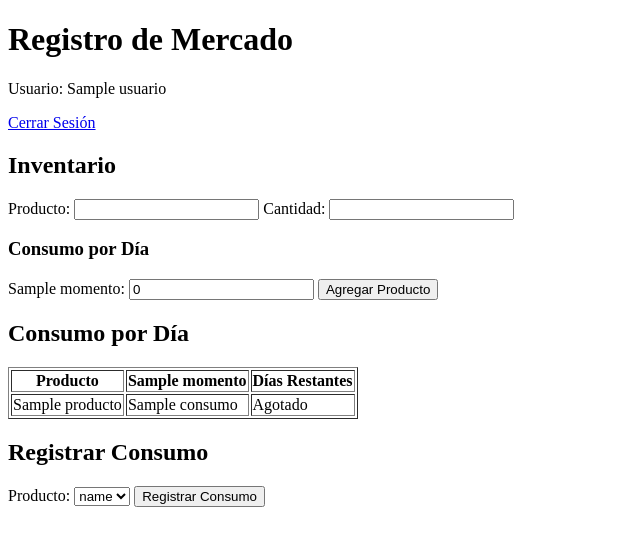
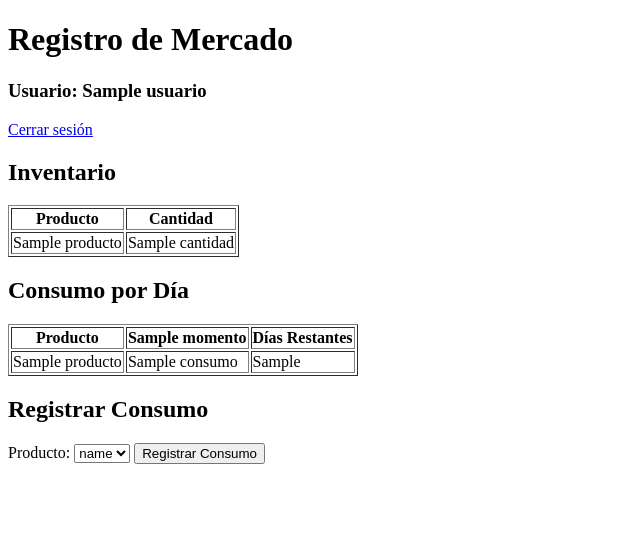
Before and after one commit to Aryamt22/registro-mercado, a Flask app: template templates/index.html in a window 1280 px wide. Shown: the top 546 px of the page, without its empty margins (0-640 px from the left). Run offline with Flask 3, Linux system fonts and the light colour scheme; the template is opened without the code that fills it: most values are stand-ins (such as "Sample title", 1, 10 or a date in 2020).

Commit message:
Update index.html

```diff
--- a/templates/index.html
+++ b/templates/index.html
@@ -7,32 +7,29 @@
 </head>
 <body>
     <h1>Registro de Mercado</h1>
-    <p>Usuario: {{ usuario }}</p>
-    <a href="{{ url_for('logout') }}">Cerrar Sesión</a>
+    <h3>Usuario: {{ usuario }}</h3>
+    <a href="{{ url_for('logout') }}">Cerrar sesión</a>
 
     <h2>Inventario</h2>
-    <form id="agregar-form">
-        <label for="producto">Producto:</label>
-        <input type="text" id="producto" name="producto" required>
-
-        <label for="cantidad">Cantidad:</label>
-        <input type="number" id="cantidad" name="cantidad" required>
-
-        <h3>Consumo por Día</h3>
-        {% for momento in momentos %}
-            <label for="{{ momento }}">{{ momento }}:</label>
-            <input type="number" id="{{ momento }}" name="{{ momento }}" value="0">
+    <table border="1">
+        <tr>
+            <th>Producto</th>
+            <th>Cantidad</th>
+        </tr>
+        {% for producto, data in inventario.items() %}
+        <tr>
+            <td>{{ producto }}</td>
+            <td>{{ data.cantidad }}</td>
+        </tr>
         {% endfor %}
-
-        <button type="submit">Agregar Producto</button>
-    </form>
+    </table>
 
     <h2>Consumo por Día</h2>
     <table border="1">
         <tr>
             <th>Producto</th>
             {% for momento in momentos %}
-                <th>{{ momento }}</th>
+            <th>{{ momento }}</th>
             {% endfor %}
             <th>Días Restantes</th>
         </tr>
@@ -40,68 +37,41 @@
         <tr>
             <td>{{ producto }}</td>
             {% for momento in momentos %}
-                <td>{{ data.consumo[momento] }}</td>
+            <td>{{ data.consumo[momento] }}</td>
             {% endfor %}
-            <td>
-                {% if data.cantidad > 0 %}
-                    {{ data.cantidad // (sum(data.consumo.values()) if sum(data.consumo.values()) > 0 else 1) }}
-                {% else %}
-                    Agotado
-                {% endif %}
-            </td>
+            <td>{{ data.dias_restantes }}</td>
         </tr>
         {% endfor %}
     </table>
 
     <h2>Registrar Consumo</h2>
-    <form id="consumo-form">
-        <label for="producto-select">Producto:</label>
-        <select id="producto-select" name="producto">
+    <form id="registrarConsumoForm">
+        <label for="producto">Producto:</label>
+        <select id="producto">
             {% for producto in inventario.keys() %}
-                <option value="{{ producto }}">{{ producto }}</option>
+            <option value="{{ producto }}">{{ producto }}</option>
             {% endfor %}
         </select>
         <button type="submit">Registrar Consumo</button>
     </form>
 
     <script>
-        document.getElementById("agregar-form").addEventListener("submit", function(event) {
+        document.getElementById("registrarConsumoForm").addEventListener("submit", function(event) {
             event.preventDefault();
-            let producto = document.getElementById("producto").value;
-            let cantidad = document.getElementById("cantidad").value;
-            let consumo = {};
-            {% for momento in momentos %}
-                consumo["{{ momento }}"] = document.getElementById("{{ momento }}").value;
-            {% endfor %}
-
-            fetch("/agregar", {
-                method: "POST",
-                headers: {
-                    "Content-Type": "application/json"
-                },
-                body: JSON.stringify({producto, cantidad, consumo})
-            }).then(response => response.json())
-              .then(data => {
-                alert(data.message || data.error);
-                location.reload();
-            });
-        });
-
-        document.getElementById("consumo-form").addEventListener("submit", function(event) {
-            event.preventDefault();
-            let producto = document.getElementById("producto-select").value;
+            const producto = document.getElementById("producto").value;
 
             fetch("/registrar_consumo", {
                 method: "POST",
-                headers: {
-                    "Content-Type": "application/json"
-                },
-                body: JSON.stringify({producto})
-            }).then(response => response.json())
-              .then(data => {
-                alert(data.message || data.warning || data.error);
+                headers: { "Content-Type": "application/json" },
+                body: JSON.stringify({ producto: producto })
+            })
+            .then(response => response.json())
+            .then(data => {
+                if (data.message) alert(data.message);
+                if (data.warning) alert(data.warning);
                 location.reload();
-            });
+            })
+            .catch(error => console.error("Error:", error));
         });
     </script>
 </body>
```
